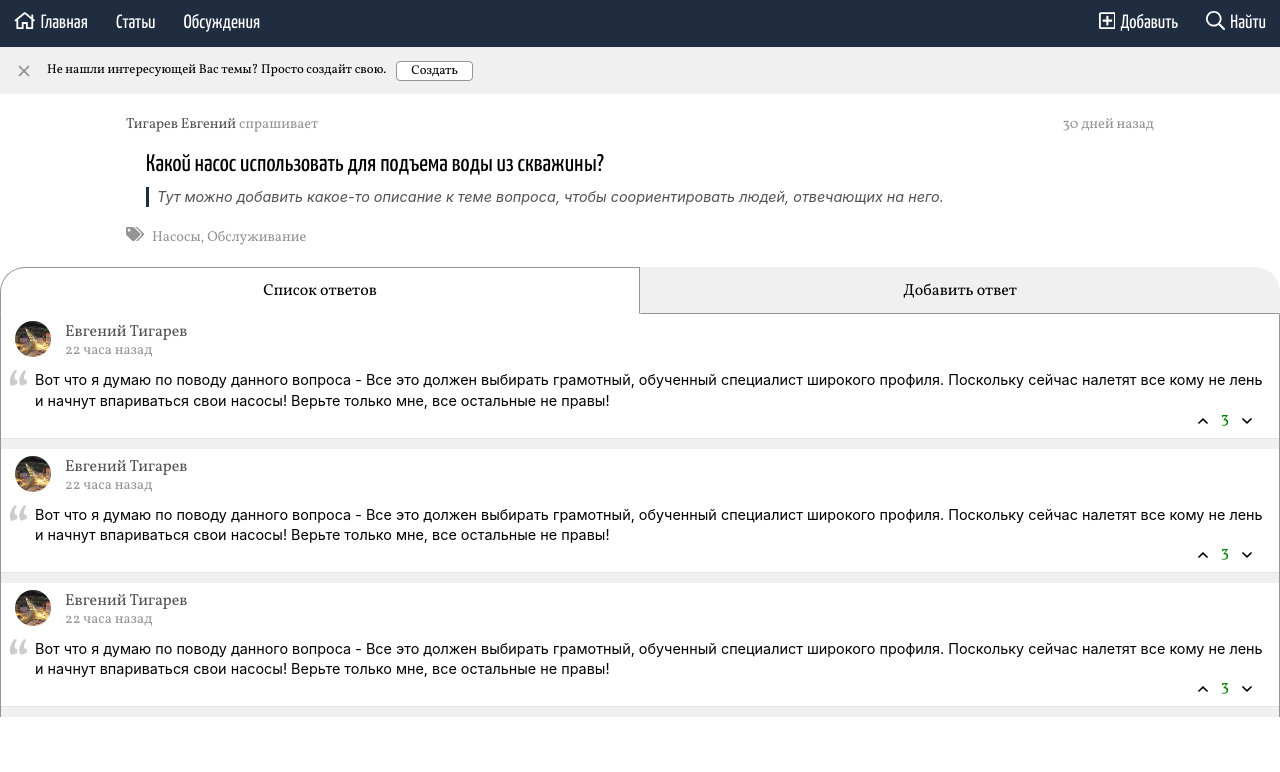
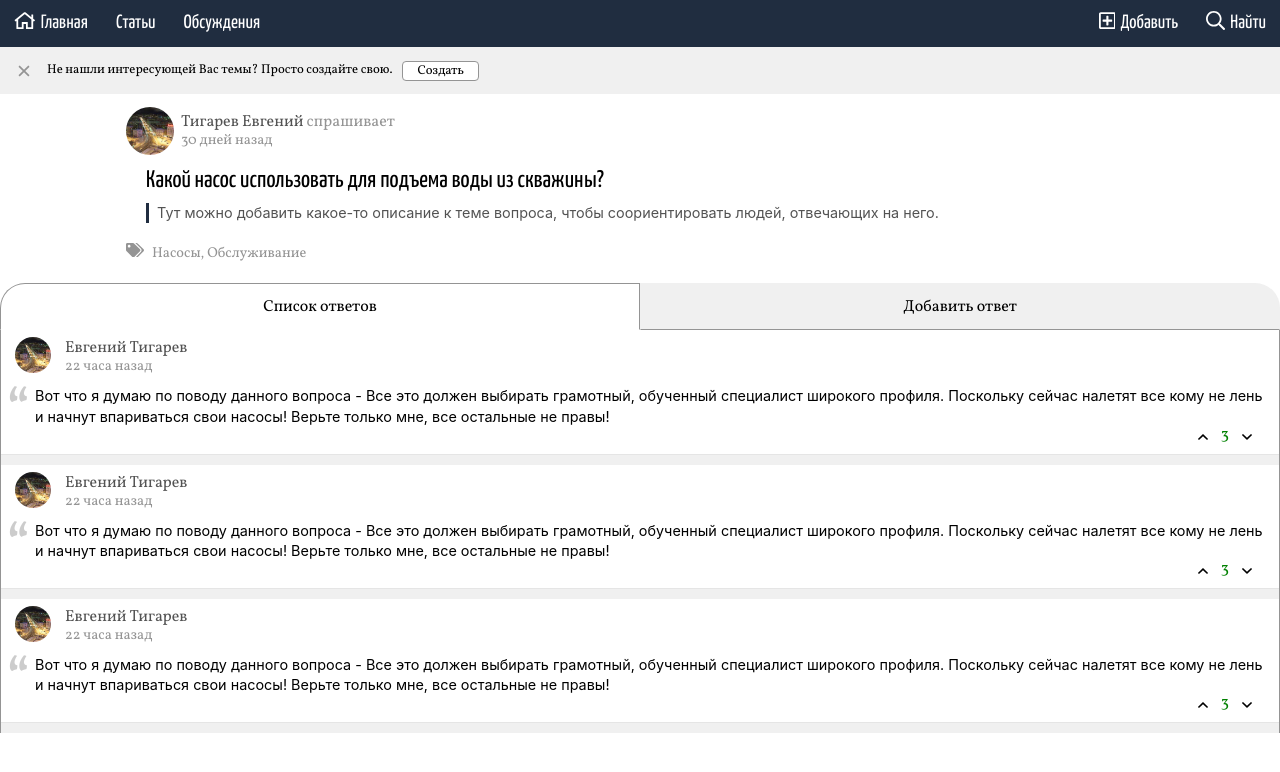
Before and after one commit to TigarevES/tigareves.github.io, a plain HTML site: page s51/index.html in a window 1280 px wide. Drawn offline with Linux system fonts and the light colour scheme.

Commit message:
Add files via upload

```diff
--- a/s51/index.html
+++ b/s51/index.html
@@ -35,15 +35,18 @@
     .ad-link {display: block; border-radius: 4px; border: 1px solid #949494; text-decoration: none; font-size: .8rem; padding: 0 14px; color: inherit; background-color: #fff;}
 
     #discuss-body {}
-    .db-header {font-size: .9rem; display: flex; color: #949494; margin: 20px 0;}
-    .db-author > span{ color: #535353; }
-    .db-date {margin-left: auto;}
+    .db-header {color: #949494; margin: 20px 0; position: relative;}
+    .db-author {margin-left: 55px; line-height: 1;}
+    .db-author > span{ color: #535353;}
+    .db-date {margin-left: 55px; font-size: .9rem;}
+    .db-avatar {position: absolute; top: -7px;}
+    .db-avatar>img{border-radius: 50%;}
 
     .db-content {padding: 0 20px;}
     .db-title {margin-top: 10px;}
     .db-title > h1 {font-size: 1.5rem; font-family: 'Yanone Kaffeesatz', sans-serif; font-weight: normal; line-height: .95;}
     .db-description {margin-top: 10px; border-left: 3px solid #202D40; padding-left: .5rem;}
-    .db-description p {line-height: 1.4; font-family: -apple-system, BlinkMacSystemFont, Segoe UI, Roboto, Oxygen, Ubuntu, Cantarell, Fira Sans, Droid Sans, Helvetica Neue, sans-serif; font-style: italic; color: #535353; font-size: .9rem;}
+    .db-description p {line-height: 1.4; font-family: -apple-system, BlinkMacSystemFont, Segoe UI, Roboto, Oxygen, Ubuntu, Cantarell, Fira Sans, Droid Sans, Helvetica Neue, sans-serif; color: #535353; font-size: .9rem;}
 
     .db-footer {margin: 20px 0; font-size: .9rem; color: #949494; }
     .db-tags > svg {height: 1em; margin-right: 5px;}
@@ -106,13 +109,16 @@
 <!-- add-discuss -->
 <div id="add-dicuss" class="container">
   <div class="ad-close"><svg aria-hidden="true" data-prefix="far" data-icon="times" role="img" xmlns="http://www.w3.org/2000/svg" viewBox="0 0 384 512" class="svg-inline--fa fa-times fa-w-12"><path fill="currentColor" d="M231.6 256l130.1-130.1c4.7-4.7 4.7-12.3 0-17l-22.6-22.6c-4.7-4.7-12.3-4.7-17 0L192 216.4 61.9 86.3c-4.7-4.7-12.3-4.7-17 0l-22.6 22.6c-4.7 4.7-4.7 12.3 0 17L152.4 256 22.3 386.1c-4.7 4.7-4.7 12.3 0 17l22.6 22.6c4.7 4.7 12.3 4.7 17 0L192 295.6l130.1 130.1c4.7 4.7 12.3 4.7 17 0l22.6-22.6c4.7-4.7 4.7-12.3 0-17L231.6 256z" class=""></path></svg></div>
-  <div class="ad-text"><span>Не нашли интересующей Вас темы? Просто создайт свою.</span></div>
+  <div class="ad-text"><span>Не нашли интересующей Вас темы? Просто создайте свою.</span></div>
   <div class="ad-button">
     <a class="ad-link" href="">Создать</a>
   </div>
 </div>
 <main id="discuss-body" class="inner">
   <div class="db-header">
+    <div class="db-avatar">
+      <img src="ava.jpg" alt="" width="48" height="48">
+    </div>
     <div class="db-author">
       <span>Тигарев Евгений</span> спрашивает
     </div>
```
